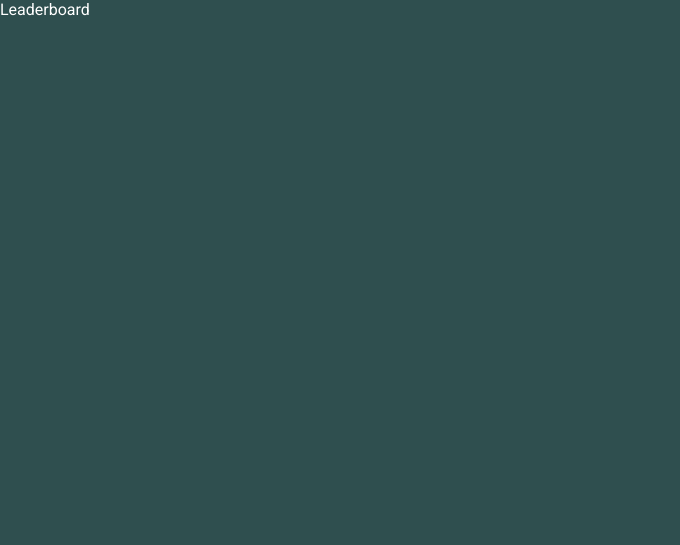
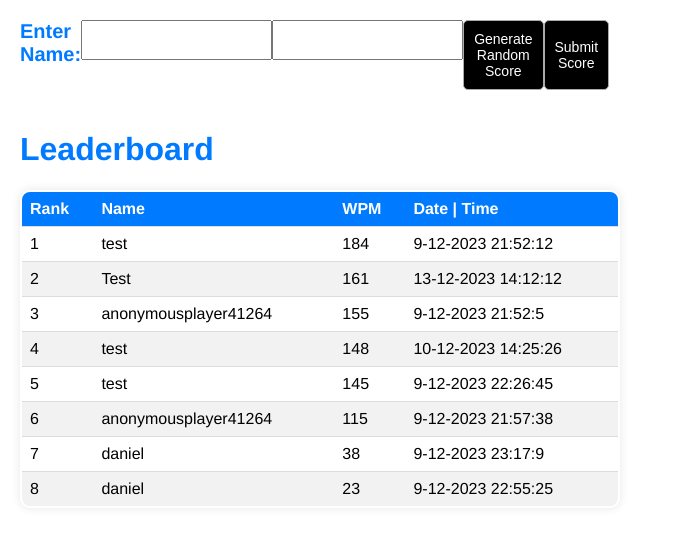
Before and after one commit to osu-cs290-f23/final-project-custom-key-dash, a Node server app: page /leaderboard in a window 1280 px wide. Before the commit the part shown is almost empty. Shown: the top 545 px of the page, without its empty margins (0-680 px from the left). Run offline with Node 20, Linux system fonts and the light colour scheme; some libraries are stand-ins or nearby versions.

Commit message:
Merged Leaderboard

```diff
--- a/leaderboard.json
+++ b/leaderboard.json
@@ -33,5 +33,10 @@
     "name": "test",
     "score": 148,
     "date": "10-12-2023 14:25:26"
+  },
+  {
+    "name": "Test",
+    "score": 161,
+    "date": "13-12-2023 14:12:12"
   }
 ]
--- a/views/leaderboard.handlebars
+++ b/views/leaderboard.handlebars
@@ -1,14 +1,46 @@
 <!DOCTYPE html>
-<html>
-  <head>
-    <meta charset="utf-8">
-    <title>Custom Key Dash</title>
-    <link href="https://fonts.googleapis.com/css2?family=Roboto+Slab:wght@100&family=Roboto:wght@300;400&display=swap" rel="stylesheet">
-    <link rel="stylesheet" href="style.css">
-  </head>
+<html lang="en">
+<head>
+    <meta charset="UTF-8">
+    <meta name="viewport" content="width=device-width, initial-scale=1.0">
+    <link rel="stylesheet" href="/styles.css">
+    <title>Leaderboard</title>
+</head>
+<body>
+    <div class="entryData-container">
+        <form id="leaderboardForm">
+            <label for="name">Enter Name:</label>
+            <input type="text" id="name" required>
+            <input type="text" id="score" required>
+            <button type="button" onclick="getRandScore()">Generate Random Score</button>
+
+            <button type="button" onclick="updateLeaderboard()">Submit Score</button>
+        </form>
+    </div>
+
+    <div id="leaderboard">
+        <h1>Leaderboard</h1>
+
+    </div>
+
+    <div class="leaderboard-container">
+
+        <table id="leaderboard">
+            <thead>
+                <tr>
+                    <th>Rank</th>
+                    <th>Name</th>
+                    <th>WPM</th>
+                    <th>Date | Time</th>
+                </tr>
+            </thead>
+            <tbody>
+
+            </tbody>
+        </table>
+    </div>
 
 
-  <body>
-Leaderboard
+    <script src="leaderboard.js"></script>
 </body>
 </html>
```
